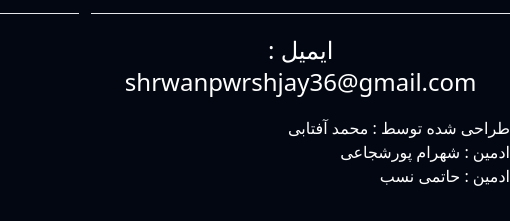
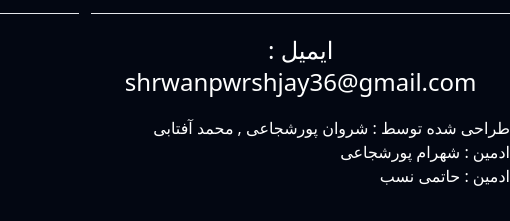
Before and after one commit to Mohamadaftabi35/dange-kordi, a website: page public/index.html in a window 1280 px wide. Shown: the part 1677-1898 px from the top of the page, 770-1280 px from the left. Drawn offline with nearby package versions, Linux system fonts and the light colour scheme.

Commit message:
add name

```diff
--- a/public/index.html
+++ b/public/index.html
@@ -198,7 +198,7 @@
                 <img src="./image/نماد-اعتماد.png" class="w-50 h-50 object-cover" alt="نماد">
             </div>
         </div>
-        <span><h3 class="text-1xl text-right text-white text-bold">طراحی شده توسط : محمد آفتابی</h3></span>
+        <span><h3 class="text-1xl text-right text-white text-bold">طراحی شده توسط :  شروان پورشجاعی  ,  محمد آفتابی</h3></span>
         <span><h3 class="text-1xl text-right text-white text-bold">  ادمین : شهرام پورشجاعی</h3></span>
         <span><h3 class="text-1xl text-right text-white text-bold">  ادمین : حاتمی نسب</h3></span>
 
```
